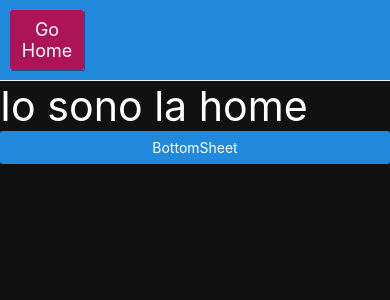
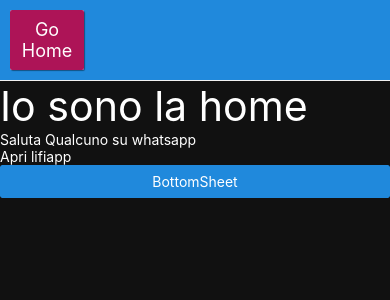
Before and after one commit to AndreaMolinari/test-pages, a React Native app: screen / in a window 390 px wide. Shown: the top 300 px of the page. Built offline with nearby package versions, Linux system fonts and the light colour scheme.

Commit message:
feat: link different apps

```diff
--- a/src/HomeView.tsx
+++ b/src/HomeView.tsx
@@ -2,8 +2,32 @@ import { useLinkTo } from "@react-navigation/native";
 import { Button } from "@rneui/base";
 import { Text } from "@rneui/themed";
 import React from "react";
+import { Alert, Linking, TouchableOpacity } from "react-native";
 import Background from "./Elements/Background";
 import { MainStackParamList } from "./Navigator/Main.screen";
+
+interface UrlButton extends React.PropsWithChildren {
+  scheme: string;
+}
+
+const Link: React.FC<UrlButton> = (props) => {
+  const handlePress = React.useCallback(async () => {
+    // Checking if the link is supported for links with custom URL scheme.
+    const supported = await Linking.canOpenURL(props.scheme);
+
+    if (supported) {
+      await Linking.openURL(props.scheme);
+    } else {
+      Alert.alert(`Don't know how to open this URL: ${props.scheme}`);
+    }
+  }, [props]);
+
+  return (
+    <TouchableOpacity onPress={handlePress}>
+      <>{props.children}</>
+    </TouchableOpacity>
+  );
+};
 
 const HomeView: React.FC = () => {
   const linkTo = useLinkTo<MainStackParamList>();
@@ -11,6 +35,15 @@ const HomeView: React.FC = () => {
   return (
     <Background safeMode>
       <Text h1>Io sono la home</Text>
+
+      <Link scheme="whatsapp://send?text=Hello%2C%20World!">
+        <Text>Saluta Qualcuno su whatsapp</Text>
+      </Link>
+
+      <Link scheme="lifiart://Home">
+        <Text>Apri lifiapp</Text>
+      </Link>
+
       <Button onPress={() => linkTo({ screen: "BottomSheet" })}>
         <Text>BottomSheet</Text>
       </Button>
```
